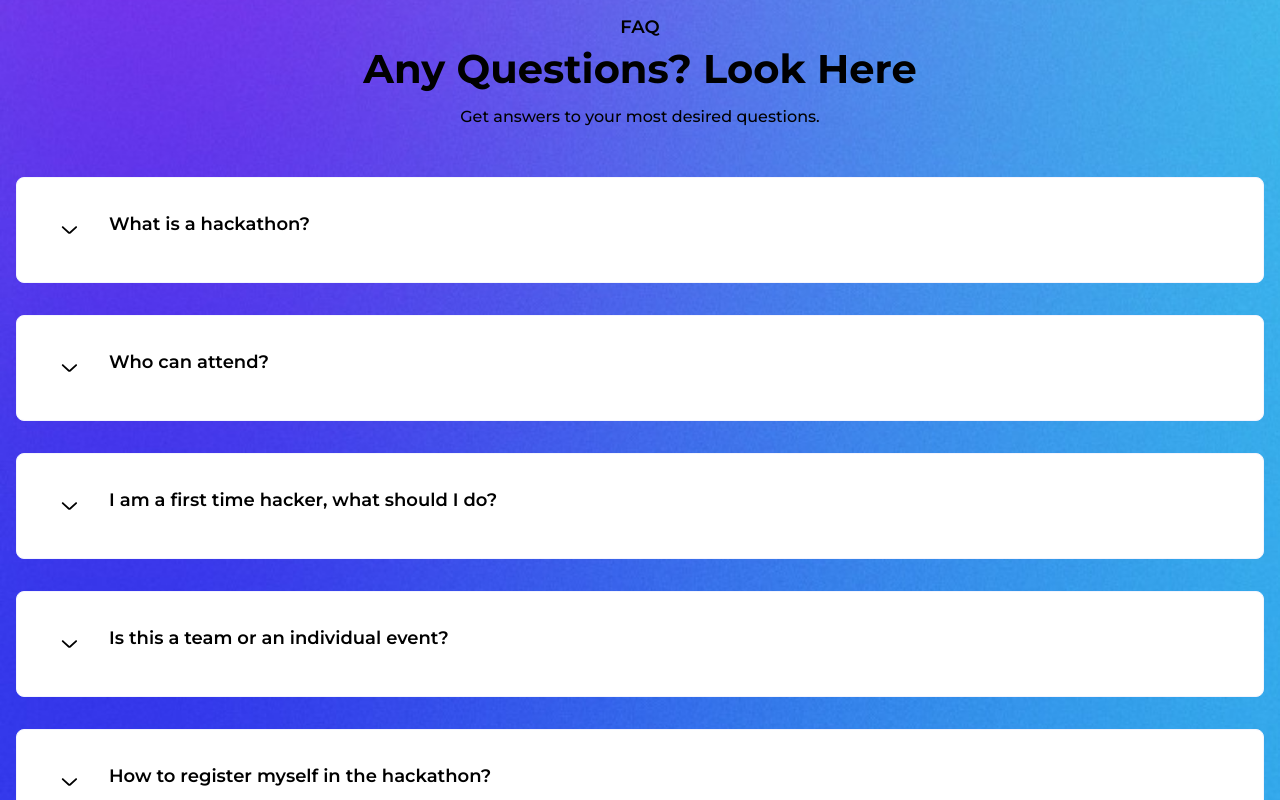
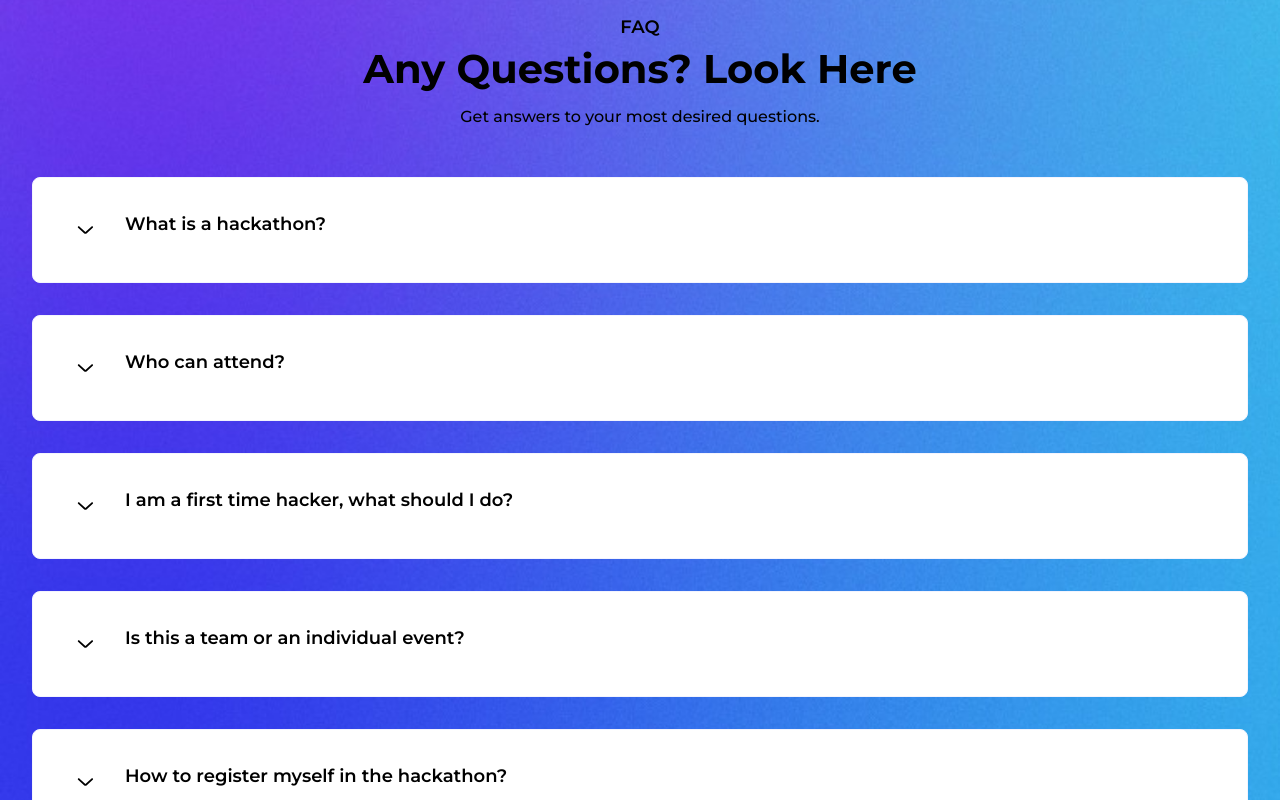
Before and after one commit to manosrija-nasrin/synchronicity-s1, a React (Vite) app: page / in a window 1280 px wide. Shown: the part 6060-6860 px from the top of the page. Built offline with nearby package versions, Linux system fonts and the light colour scheme.

Commit message:
UPDATE: Changed the x-padding of FAQ accordions

```diff
--- a/src/components/faq/FAQ.jsx
+++ b/src/components/faq/FAQ.jsx
@@ -20,7 +20,7 @@ export default function FAQ() {
           titleDescription={"Get answers to your most desired questions."}
         />
 
-        <div className="w-full px-4 pt-12">
+        <div className="w-full px-8 pt-12">
           {frequentlyAskedQuestions.map((el) => (
             <FAQAccordionItem
               header={el.label}
```
